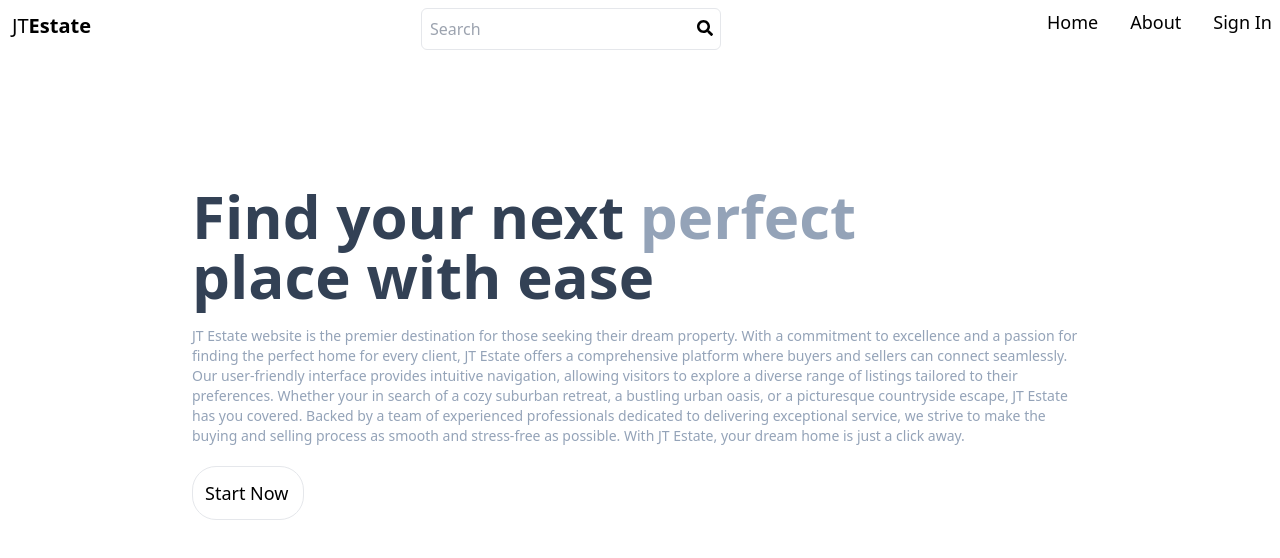
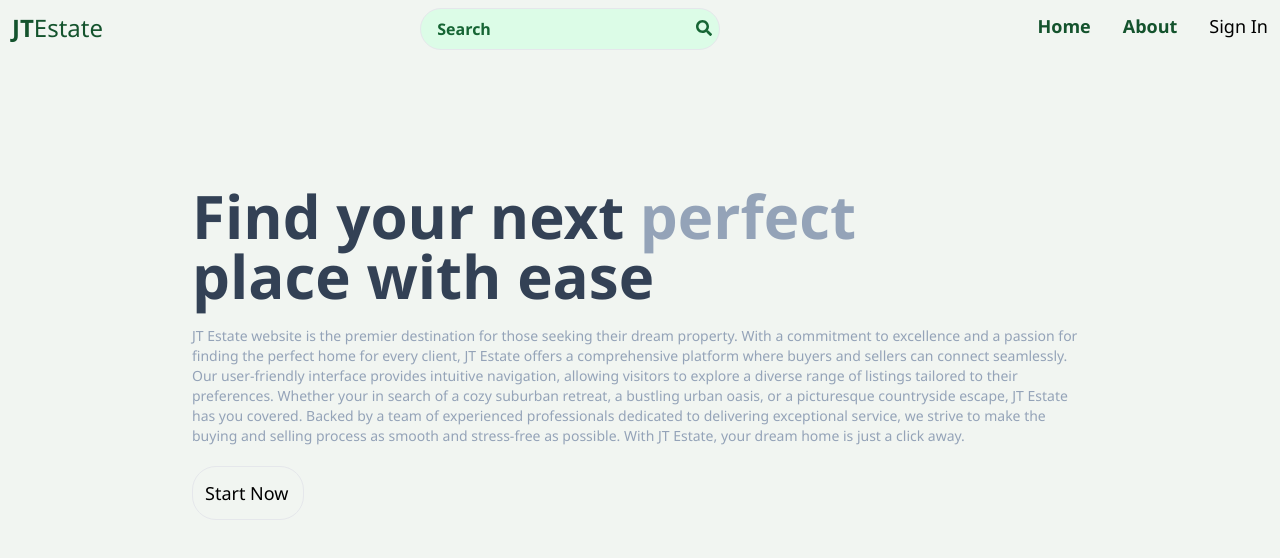
Before and after one commit to Jinmoyee/E-Commerce-MERN-Concept, a React (Vite) app in the folder client/: page / in a window 1280 px wide. Shown: the top 558 px of the page. Built offline with nearby package versions, Linux system fonts and the light colour scheme; no server answers.

Commit message:
Completed header stylings a bit

```diff
--- a/client/src/components/Header.jsx
+++ b/client/src/components/Header.jsx
@@ -29,7 +29,7 @@ const Header = () => {
         <header className='flex justify-between p-2'>
             <div className="logo">
                 <Link to="/">
-                    <h1 className='p-1 text-xl'>JT<span className='font-semibold'>Estate</span></h1>
+                    <h1 className='p-1 text-xl text-green-900 font-bold md:text-2xl'>JT<span className='font-normal'>Estate</span></h1>
                 </Link>
             </div>
 
@@ -38,18 +38,18 @@ const Header = () => {
                 <input
                     type="text"
                     placeholder="Search"
-                    className='border rounded-md p-2 outline-none w-[300px]'
+                    className='border rounded-full py-2 px-4 outline-none w-[150px] md:w-[300px] placeholder-green-800 font-semibold text-sm md:text-base bg-green-100'
                     value={searchTerm}
                     onChange={(e) => setSearchTerm(e.target.value)}
                 />
-                <button className='absolute top-3 right-2'><FaSearch /></button>
+                <button className='absolute top-3 right-2'><FaSearch className='text-green-800 text-sm md:text-base' /></button>
             </form>
 
             {/* Navigation Links */}
             <nav>
-                <ul className='flex gap-8 text-lg'>
-                    <li><Link to='/'>Home</Link></li>
-                    <li><Link to='/about'>About</Link></li>
+                <ul className='flex gap-8 text-base md:text-lg items-center p-1'>
+                    <li><Link to='/' className='text-green-900 hover:underline font-semibold hidden md:inline'>Home</Link></li>
+                    <li><Link to='/about' className='text-green-900 hover:underline font-semibold hidden md:inline'>About</Link></li>
                     {currentUser ? (
                         <Link to="/profile">
                             <img src={currentUser.avatar} className='rounded-full w-8 object-cover' alt="user_profile" />
--- a/client/src/index.css
+++ b/client/src/index.css
@@ -1,6 +1,14 @@
 @tailwind base;
 @tailwind components;
 @tailwind utilities;
+
+* {
+    font-family: 'Segoe UI', Tahoma, Geneva, Verdana, sans-serif;
+}
+
+body {
+    background-color: rgb(241, 245, 241);
+}
 
 body::-webkit-scrollbar-track {
     -webkit-box-shadow: inset 0 0 6px rgba(0, 0, 0, 0.3);
```
